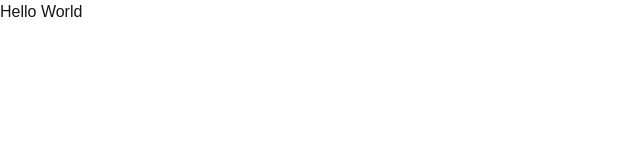
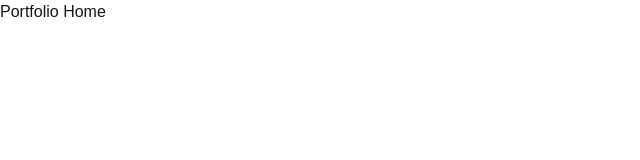
Before and after one commit to subitbhoi/My-Portfolio, a Next.js app: page / in a window 1280 px wide. Shown: the top 160 px of the page, without its empty margins (0-640 px from the left). Built offline with nearby package versions, Linux system fonts and the light colour scheme.

Commit message:
folder structure done

```diff
--- a/src/app/layout.tsx
+++ b/src/app/layout.tsx
@@ -1,33 +1,13 @@
-import type { Metadata } from "next";
-import { Geist, Geist_Mono } from "next/font/google";
 import "./globals.css";
-
-const geistSans = Geist({
-  variable: "--font-geist-sans",
-  subsets: ["latin"],
-});
-
-const geistMono = Geist_Mono({
-  variable: "--font-geist-mono",
-  subsets: ["latin"],
-});
-
-export const metadata: Metadata = {
-  title: "Create Next App",
-  description: "Generated by create next app",
-};
 
 export default function RootLayout({
   children,
-}: Readonly<{
+}: {
   children: React.ReactNode;
-}>) {
+}) {
   return (
-    <html
-      lang="en"
-      className={`${geistSans.variable} ${geistMono.variable} h-full antialiased`}
-    >
-      <body className="min-h-full flex flex-col">{children}</body>
+    <html lang="en">
+      <body>{children}</body>
     </html>
   );
 }
--- a/src/app/page.tsx
+++ b/src/app/page.tsx
@@ -1,9 +1,7 @@
-import Image from "next/image";
-
 export default function Home() {
   return (
     <main>
-      <h1>Hello World</h1>
+      Portfolio Home
     </main>
   );
 }
```
